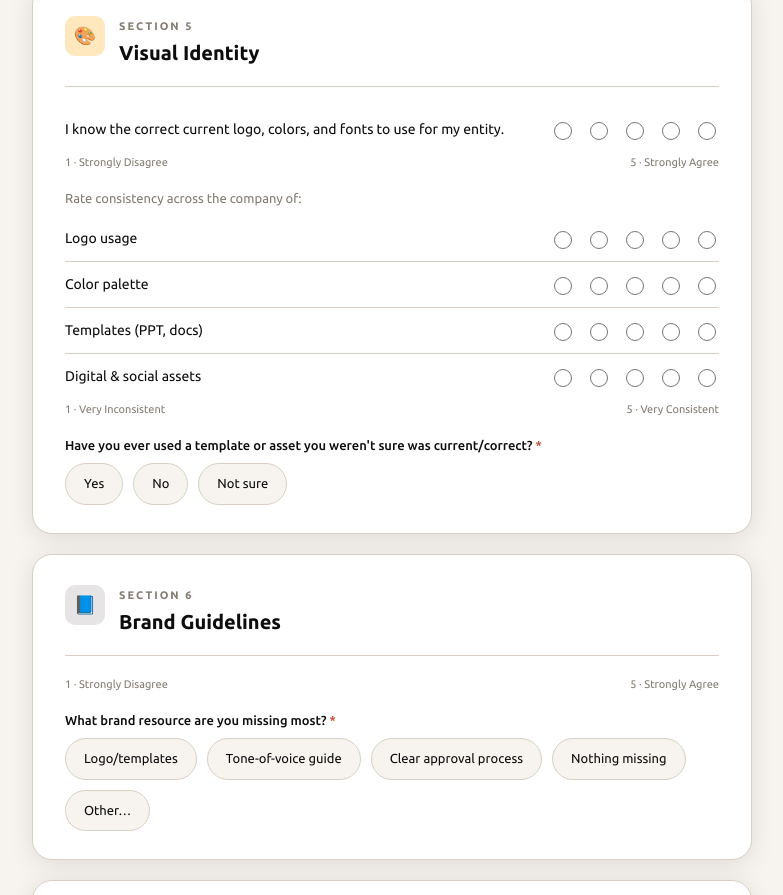
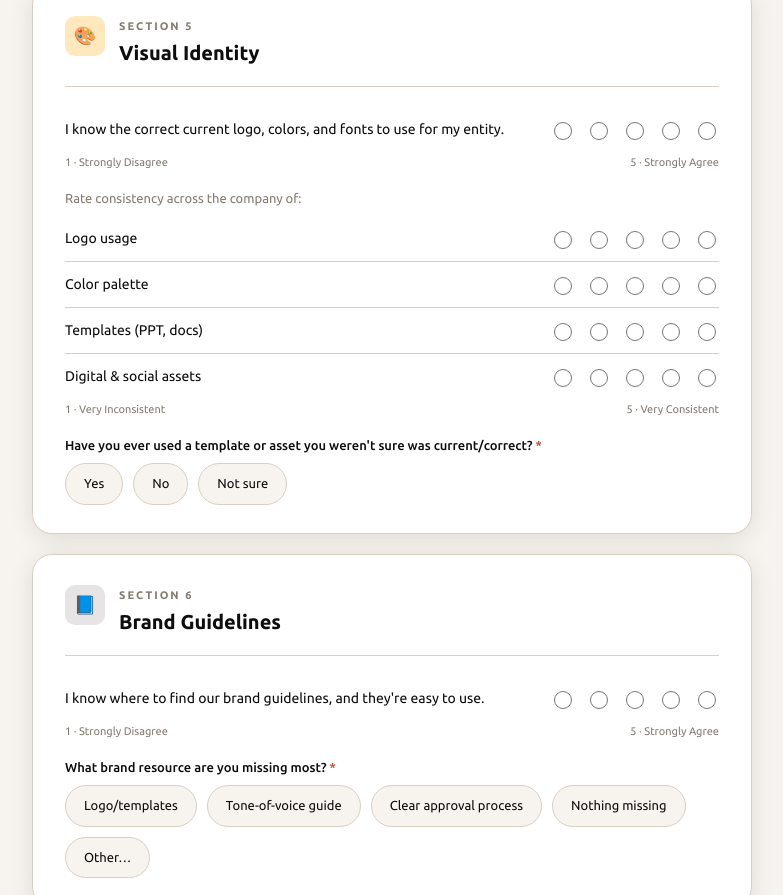
Before and after one commit to AdelHikal/pharco-brand-survey, a plain HTML site: page index.html in a window 1280 px wide. Shown: the part 1905-2800 px from the top of the page, without its empty margins (248-1031 px from the left). Drawn offline with Linux system fonts and the light colour scheme.

Commit message:
Add files via upload

```diff
--- a/index.html
+++ b/index.html
@@ -341,7 +341,7 @@
           <div class="section-title">Brand Guidelines</div>
         </div>
       </div>
-      <div class="likert" data-likert-group='["knowGuidelines:I know where to find our brand guidelines, and they'\''re easy to use."]'></div>
+      <div class="likert" data-likert-group='["knowGuidelines:I know where to find our brand guidelines, and they&#39;re easy to use."]'></div>
       <div class="likert-endcaps" style="margin-bottom:18px;"><span>1 · Strongly Disagree</span><span>5 · Strongly Agree</span></div>
 
       <div class="field">
```
